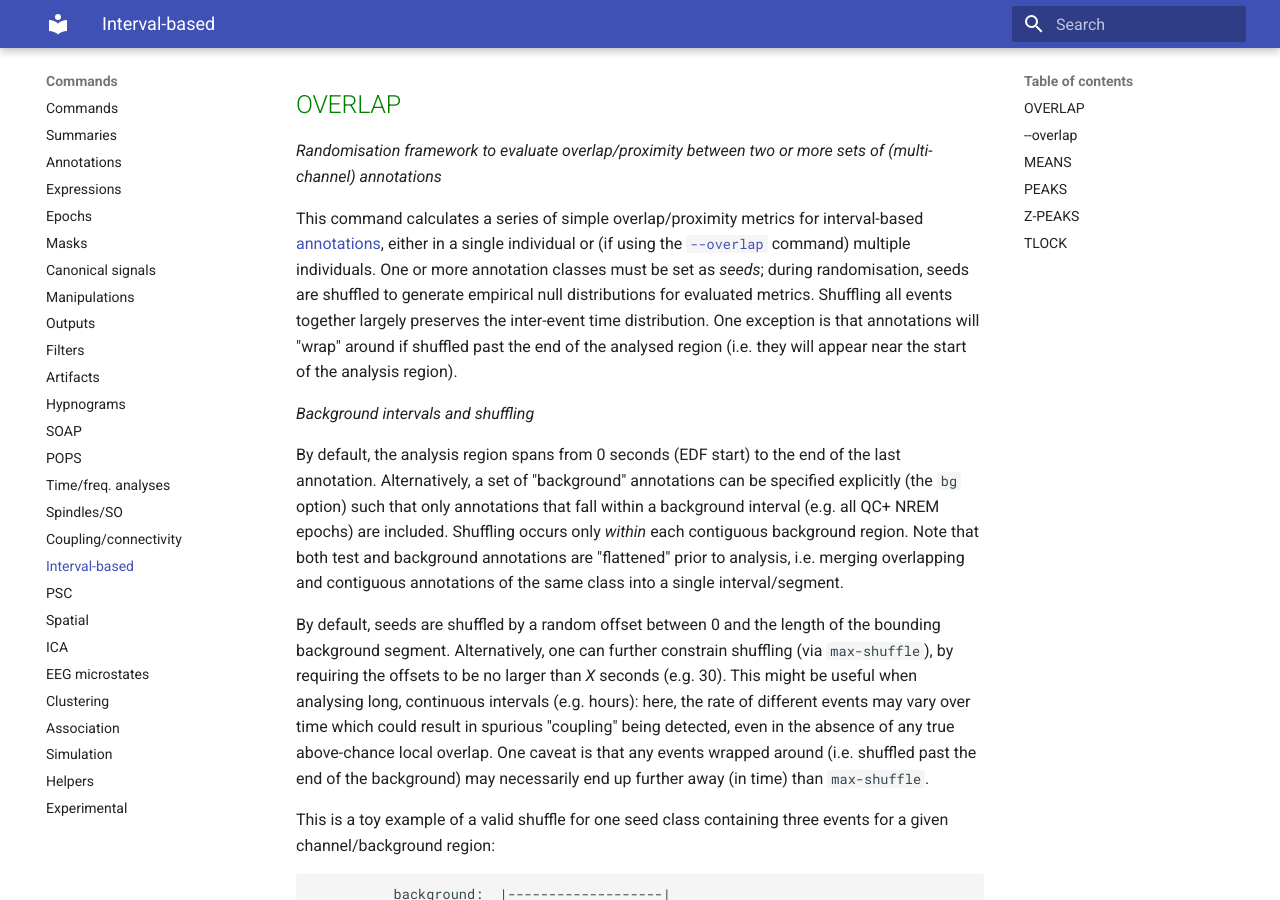
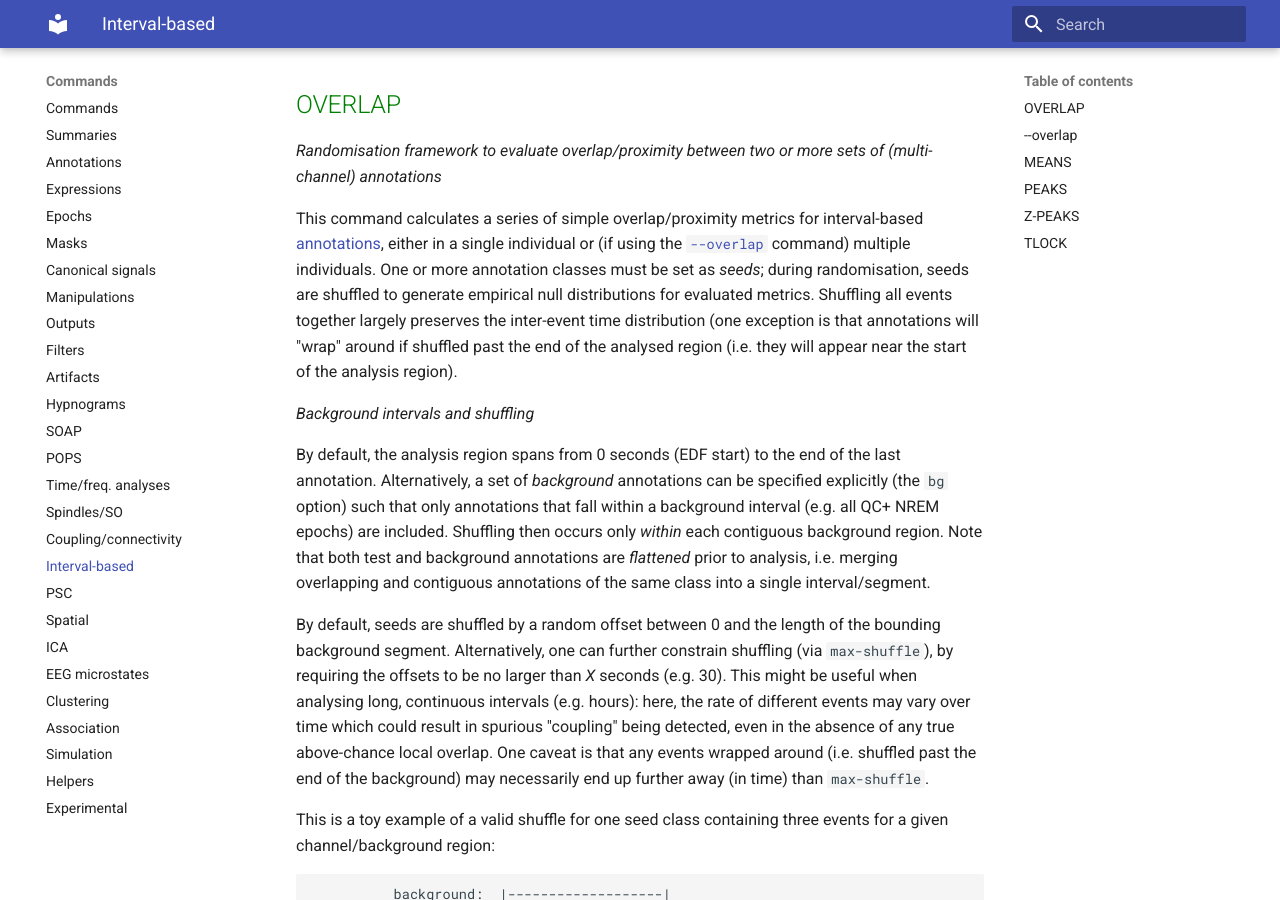
Before and after one commit to remnrem/luna-doc, an MkDocs documentation site: the page built from docs/ref/intervals.md, in a window 1280 px wide and 900 px high, scrolled down 515 px. Built offline with MkDocs 1.6.1 and Material for MkDocs 9.7.7, drawn with Linux system fonts in a browser that asks for light colours; some of the changed text lies outside the part shown.

```diff
--- a/docs/ref/intervals.md
+++ b/docs/ref/intervals.md
@@ -20,19 +20,19 @@ individual or (if using the [`--overlap`](#-overlap) command) multiple
 individuals. One or more annotation classes must be set as _seeds_;
 during randomisation, seeds are shuffled to generate empirical null
 distributions for evaluated metrics.  Shuffling all events together
-largely preserves the inter-event time distribution.  One exception is that annotations will "wrap"
+largely preserves the inter-event time distribution (one exception is that annotations will "wrap"
 around if shuffled past the end of the analysed region (i.e. they will
 appear near the start of the analysis region).
 
 _Background intervals and shuffling_
 
 By default, the analysis region spans from 0 seconds (EDF start) to the end of the
-last annotation.  Alternatively, a set of "background" annotations can
+last annotation.  Alternatively, a set of _background_ annotations can
 be specified explicitly (the `bg` option) such that only annotations
 that fall within a background interval (e.g. all QC+ NREM epochs) are
-included.  Shuffling occurs
+included.  Shuffling then occurs
 only _within_ each contiguous background region.  Note that both test and
-background annotations are "flattened" prior to analysis, i.e.  merging
+background annotations are _flattened_ prior to analysis, i.e.  merging
 overlapping and contiguous annotations of the same class into a single interval/segment.
 
 By default, seeds are shuffled by a
@@ -312,7 +309,6 @@ luna . --nr=10000 --rs=1 annot-file=test.annot -o out.db \
 The implied duration (i.e. 10,000 times 1 second = 10,000 seconds in
 the above example) should be sufficiently large to contain all
 annotataions specified; with `bg`, this implicitly defines the _background_.
-
 
 
 ## --overlap
```
Also changed, not shown: other parts of docs/ref/intervals.md (+2 -5 lines).
